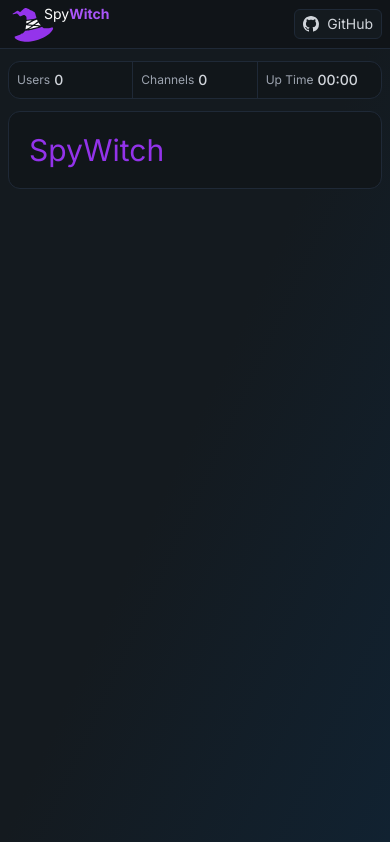
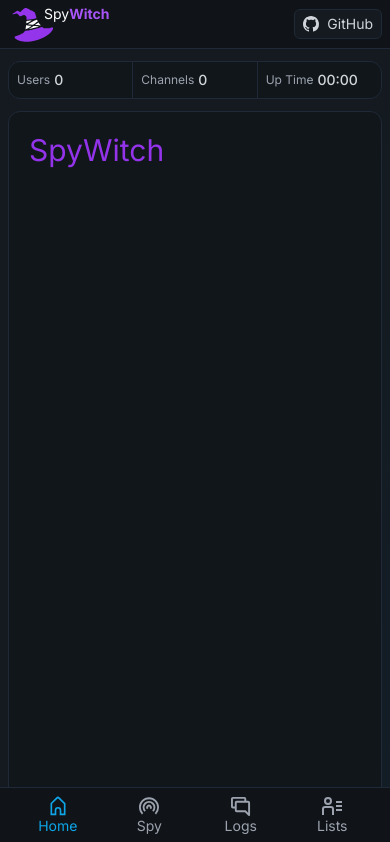
Before and after one commit to seabeya/spywitch, a Next.js app: page / in a window 390 px wide. Shown: the top 842 px of the page. Built offline with nearby package versions, Linux system fonts and the light colour scheme.

Commit message:
Add fixed Navbar

```diff
--- a/src/app/page.tsx
+++ b/src/app/page.tsx
@@ -1,3 +1,3 @@
 export default function Home() {
-  return <main className="text-3xl text-purple-600">SpyWitch</main>;
+  return <main className="h-[1680px] text-3xl text-purple-600">SpyWitch</main>;
 }
--- a/src/components/Navbar.tsx
+++ b/src/components/Navbar.tsx
@@ -1,12 +1,40 @@
+'use client';
+
 import NavBtn from '@/components/parts/NavBtn';
+
+import IconHome from '@/components/icons/IconHome';
+import IconSpy from './icons/IconSpy';
+import IconLogs from './icons/IconLogs';
+import IconLists from './icons/IconLists';
+
+const icons = {
+  home: <IconHome className="h-5 w-5" />,
+  spy: <IconSpy className="h-5 w-5" />,
+  logs: <IconLogs className="h-5 w-5" />,
+  lists: <IconLists className="h-5 w-5" />,
+};
 
 export default function Navbar() {
   return (
+    <>
+      {/* Side Navbar */}
       <nav className="hidden flex-col gap-3 rounded-xl border border-c_border1 bg-c_main p-3 lg:flex">
         <NavBtn href="/" label="Home" />
         <NavBtn href="/spy" label="Spy" />
         <NavBtn href="/logs" label="Logs" />
         <NavBtn href="/lists" label="Lists" />
       </nav>
+      {/* Fixed (bottom) Navbar */}
+      <nav className="fixed bottom-0 left-0 w-full lg:hidden">
+        <div className="sm:container sm:px-5">
+          <div className="grid auto-cols-fr grid-flow-col grid-rows-1 border-t border-c_border1 bg-c_header px-3 sm:rounded-t-xl sm:border-l sm:border-r">
+            <NavBtn.Fixed href="/" label="Home" icon={icons.home} />
+            <NavBtn.Fixed href="/spy" label="Spy" icon={icons.spy} />
+            <NavBtn.Fixed href="/logs" label="Logs" icon={icons.logs} />
+            <NavBtn.Fixed href="/lists" label="Lists" icon={icons.lists} />
+          </div>
+        </div>
+      </nav>
+    </>
   );
 }
--- /dev/null
+++ b/src/components/icons/IconHome.tsx
@@ -0,0 +1,14 @@
+function IconHome({ className }: { className?: string }) {
+  return (
+    <svg fill="none" viewBox="0 0 24 24" height="1em" width="1em" className={className}>
+      <path
+        fill="currentColor"
+        fillRule="evenodd"
+        d="M21 8.772l-6.98-6.979a3 3 0 00-4.242 0L3 8.571v14.515h7v-6a2 2 0 114 0v6h7V8.772zm-9.808-5.565L5 9.4v11.686h3v-4a4 4 0 018 0v4h3V9.6l-6.393-6.394a1 1 0 00-1.415 0z"
+        clipRule="evenodd"
+      />
+    </svg>
+  );
+}
+
+export default IconHome;
--- /dev/null
+++ b/src/components/icons/IconLists.tsx
@@ -0,0 +1,18 @@
+function IconLists({ className }: { className?: string }) {
+  return (
+    <svg fill="none" viewBox="2 2 20 20" height="1em" width="1em" className={className}>
+      <path
+        fill="currentColor"
+        fillRule="evenodd"
+        d="M8 11a4 4 0 100-8 4 4 0 000 8zm0-2a2 2 0 100-4 2 2 0 000 4z"
+        clipRule="evenodd"
+      />
+      <path
+        fill="currentColor"
+        d="M11 14a1 1 0 011 1v6h2v-6a3 3 0 00-3-3H5a3 3 0 00-3 3v6h2v-6a1 1 0 011-1h6zM22 11h-6v2h6v-2zM16 15h6v2h-6v-2zM22 7h-6v2h6V7z"
+      />
+    </svg>
+  );
+}
+
+export default IconLists;
--- /dev/null
+++ b/src/components/icons/IconLogs.tsx
@@ -0,0 +1,9 @@
+function IconLogs({ className }: { className?: string }) {
+  return (
+    <svg viewBox="2 1 21 21" fill="currentColor" height="1em" width="1em" className={className}>
+      <path d="M6 14H4a2 2 0 01-2-2V4c0-1.1.9-2 2-2h12a2 2 0 012 2v2h2a2 2 0 012 2v13a1 1 0 01-1.7.7L16.58 18H8a2 2 0 01-2-2v-2zm0-2V8c0-1.1.9-2 2-2h8V4H4v8h2zm14-4H8v8h9a1 1 0 01.7.3l2.3 2.29V8z" />
+    </svg>
+  );
+}
+
+export default IconLogs;
--- /dev/null
+++ b/src/components/icons/IconSpy.tsx
@@ -0,0 +1,14 @@
+function IconSpy({ className }: { className?: string }) {
+  return (
+    <svg fill="none" viewBox="1 2 22 21" height="1em" width="1em" className={className}>
+      <path
+        fill="currentColor"
+        d="M5.636 20.364a9 9 0 1112.728 0l1.414 1.414A10.966 10.966 0 0023 14c0-6.075-4.925-11-11-11S1 7.925 1 14c0 3.038 1.231 5.788 3.222 7.778l1.414-1.414z"
+      />
+      <path fill="currentColor" d="M16.95 18.95a7 7 0 10-9.9 0l1.415-1.414a5 5 0 117.071 0l1.414 1.414z" />
+      <path fill="currentColor" d="M14.121 16.121a3 3 0 10-4.243 0l1.415-1.414a1 1 0 111.414 0l1.414 1.414z" />
+    </svg>
+  );
+}
+
+export default IconSpy;
--- a/src/components/parts/NavBtn.tsx
+++ b/src/components/parts/NavBtn.tsx
@@ -1,11 +1,11 @@
-'use client';
-
 import Link from 'next/link';
 import { usePathname } from 'next/navigation';
 
 import IconChevron from '@/components/icons/IconChevron';
 
-export default function NavBtn({ href, label }: { href: string; label: string }) {
+type NavBtnProps = { href: string; label: string; icon?: JSX.Element };
+
+export default function NavBtn({ href, label }: NavBtnProps) {
   const currPath = usePathname();
   const isActive = currPath === href;
 
@@ -26,3 +26,22 @@ export default function NavBtn({ href, label }: { href: string; label: string })
     </Link>
   );
 }
+
+function Fixed({ href, label, icon }: NavBtnProps) {
+  const currPath = usePathname();
+  const isActive = currPath === href;
+
+  return (
+    <Link
+      href={href}
+      className={`flex flex-col items-center py-2 text-sm text-gray-400
+      hover:text-gray-300
+    ${isActive ? '!text-sky-500' : ''}`}
+    >
+      {icon}
+      {label}
+    </Link>
+  );
+}
+
+NavBtn.Fixed = Fixed;
--- a/src/components/wrappers/Area.tsx
+++ b/src/components/wrappers/Area.tsx
@@ -3,7 +3,7 @@ import Container from '@/components/wrappers/Container';
 export default function Area({ children }: { children: React.ReactNode }) {
   return (
     <Container>
-      <main className="flex flex-wrap items-start gap-3 py-3 sm:gap-5 sm:py-5">{children}</main>
+      <main className="flex flex-wrap items-start gap-3 pb-16 pt-3 sm:gap-5 sm:pt-5 lg:pb-5">{children}</main>
     </Container>
   );
 }
```
Lines whose indentation alone changed are shown as unchanged.
